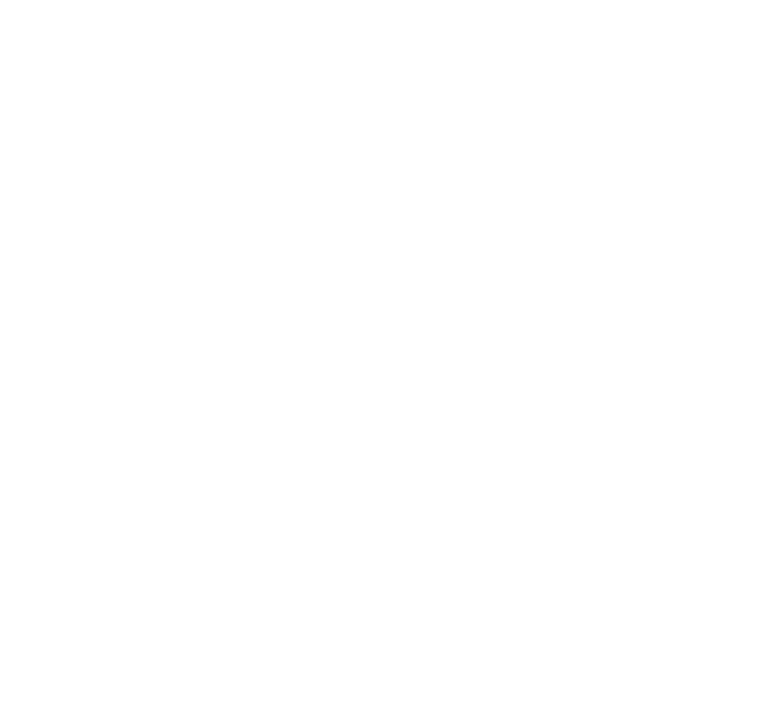
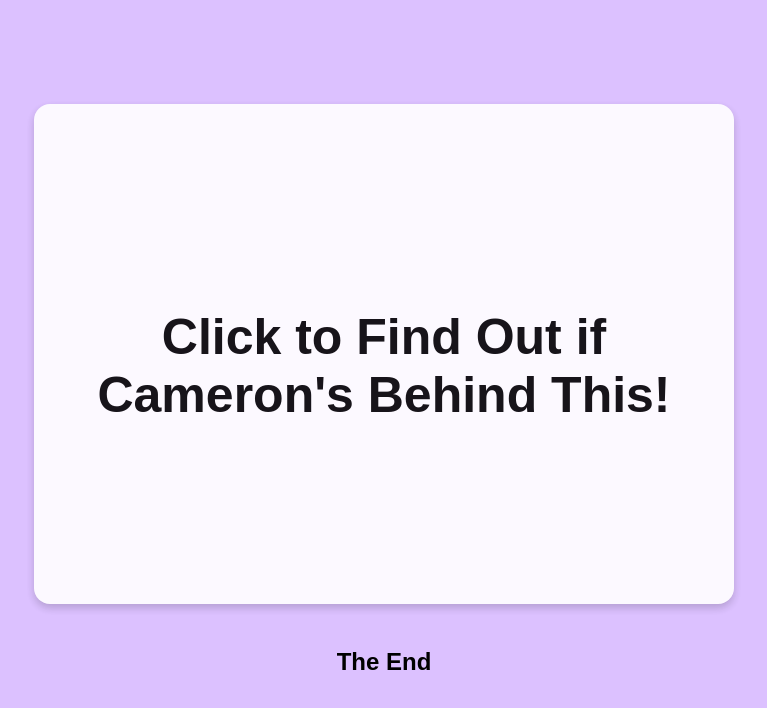
Before and after one commit to evelynhyx/gossip-tales-2, a plain HTML site: page endings/cameron-ending.html in a window 1280 px wide. Shown: the whole page, without its empty margins (256-1023 px from the left). Drawn offline with Linux system fonts and the light colour scheme; a web font is replaced by a local one.

Commit message:
working on ending looking nice and having an end scene

```diff
--- a/endings/cameron-ending.html
+++ b/endings/cameron-ending.html
@@ -0,0 +1,53 @@
+<!DOCTYPE html>
+<html lang="en">
+    <head>
+        <meta charset="UTF-8">
+        <meta name="viewport" content="width=device-width, initial-scale=1.0">
+        <title>Cameron's Ending</title>
+        <link rel="stylesheet" href="../styles/styles.css">
+        <link rel="preconnect" href="https://fonts.googleapis.com">
+        <link rel="preconnect" href="https://fonts.gstatic.com" crossorigin>
+        <link href="https://fonts.googleapis.com/css2?family=Sour+Gummy:ital,wght@0,100..900;1,100..900&display=swap" rel="stylesheet">
+        <style>
+            body {
+                flex-direction: column;
+                gap: 24px;
+            }
+        </style>
+    </head>
+    <body>
+        <div class="card" id="card">
+            <div class="card-inner">
+                <div class="card-front">
+                    <h1>Click to Find Out if Cameron's Behind This!</h1>
+                </div>
+                <div class="card-back">
+                    <h1>CAMERON<br>Did Not Reveal the Truth</h1>
+                    <p>"Wow, who would have guessed? You'd think your ex would be the one to spread a rumor about you, but you thought wrong!"</p>
+                </div>
+            </div>
+        </div>
+
+        <div class="next-btn" id="next-btn">
+            <img src="../assets/next-arrow.png" class="next-arrow">
+        </div>
+
+        <div>
+            <h2 style="text-align: center; font-family: 'Sour Gummy', sans-serif">The End</h2>
+        </div>
+
+        <script>
+            const card = document.getElementById('card');
+            const nextBtn = document.getElementById('next-btn');
+
+            card.addEventListener('click', () => {
+                card.classList.toggle('flipped');
+                nextBtn.classList.toggle('visible', card.classList.contains('flipped'));
+            });
+
+            nextBtn.addEventListener('click', () => {
+                window.location.href = 'end-scene.html'; // activate end scene (modal)
+            });
+        </script>
+    </body>
+</html>
--- a/styles/styles.css
+++ b/styles/styles.css
@@ -170,3 +170,68 @@
 #modal-bio {
     white-space: pre-line;
 }
+
+.card {
+    width: 100%;
+    max-width: 700px;
+    max-height: 500px;
+    height: 100%;
+    perspective: 1000px;
+    cursor: pointer;
+    opacity: 0;
+    transform: translateY(30px);
+    animation: fadeSlideUp 0.8s ease-out 0.2s forwards;
+}
+
+.card-inner {
+    position: relative;
+    width: 100%;
+    height: 100%;
+    transition: transform 0.6s;
+    transform-style: preserve-3d;
+}
+
+.card.flipped .card-inner {
+    transform: rotateY(180deg);
+}
+
+.card-front, .card-back {
+    position: absolute;
+    width: 100%;
+    height: 100%;
+    backface-visibility: hidden;
+    display: flex;
+    flex-direction: column;
+    align-items: center;
+    justify-content: center;
+    text-align: center;
+    border-radius: 16px;
+    box-shadow: 0 4px 8px rgba(0,0,0,0.2);
+    padding: 30px 20px;
+    gap: 10px;
+    background-color: #ffffff;
+}
+
+.card-back {
+    transform: rotateY(180deg);
+}
+
+.next-btn {
+    position: fixed;
+    bottom: 30px;
+    left: 50%;
+    opacity: 0;
+    transform: translateX(calc(-50% - 10px));
+    transition: opacity 0.5s ease 0.6s, transform 0.5s ease 0.6s;
+}
+
+.next-btn img {
+    width: 50px;
+    height: 50px;
+}
+
+.next-btn.visible {
+    opacity: 1;
+    transform: translateX(-50%);
+    cursor: pointer;
+}
```
Also changed, not shown: assets/next-arrow.png (added), assets/replay.png (added), 2 other files.
